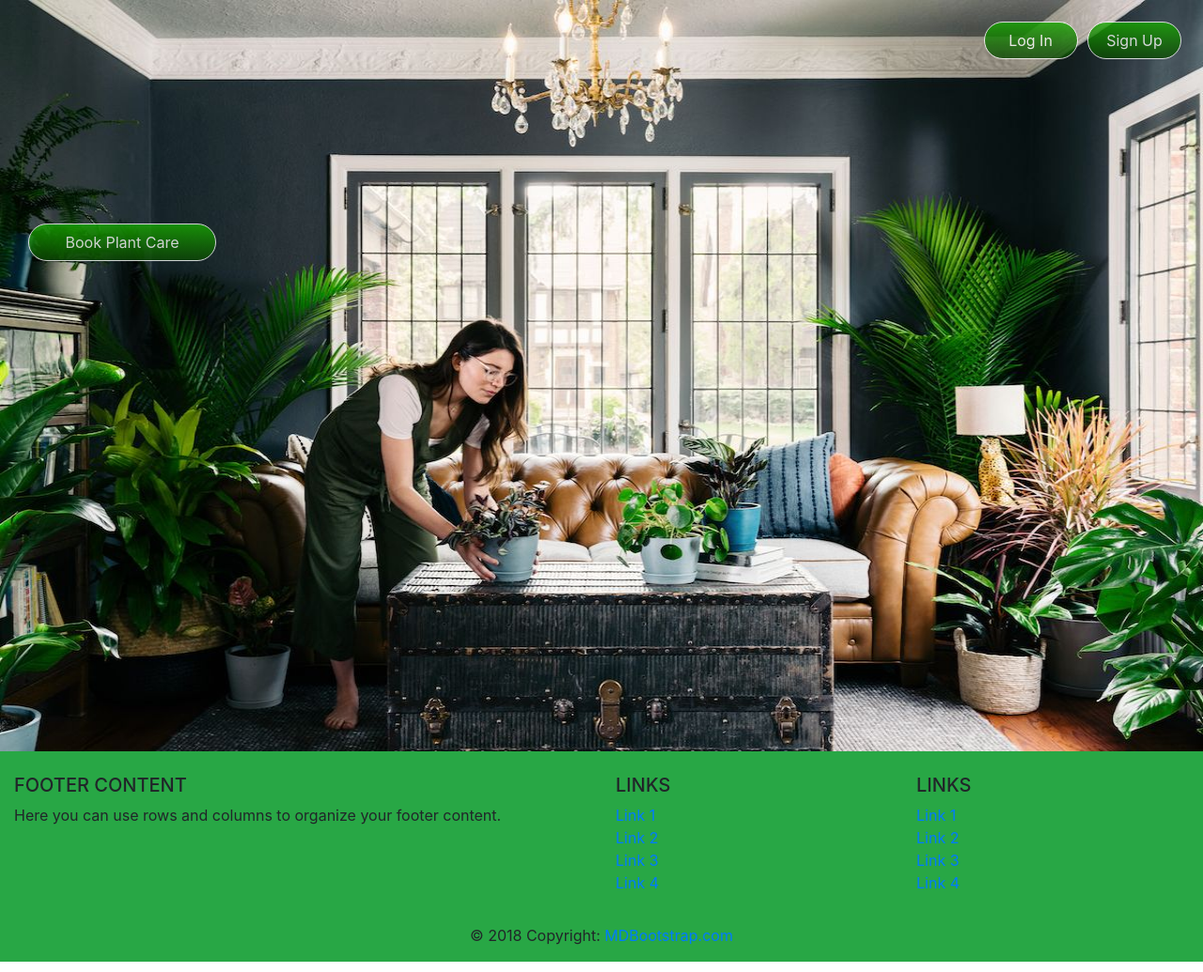
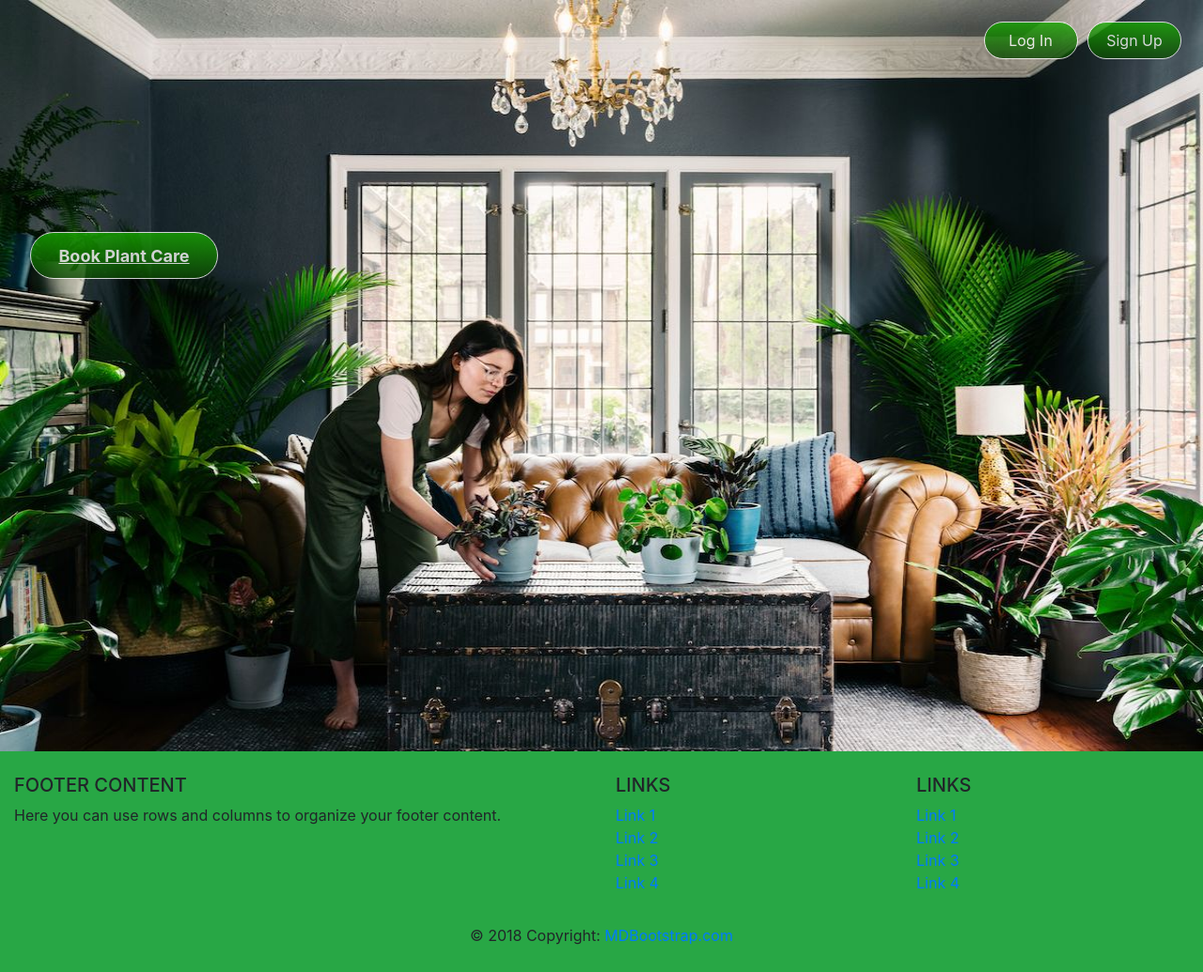
Before and after one commit to Jarquevious/greenthumbs, a Flask app: page / in a window 1280 px wide. Shown: the whole page at 94% size. After the commit the page ends 1006 px from the top, so only its background shows below. Run offline with Flask 2, Linux system fonts and the light colour scheme; data that the repository does not hold is empty; some libraries are stand-ins or nearby versions.

Commit message:
home page linked to form

```diff
--- a/app.py
+++ b/app.py
@@ -18,7 +18,7 @@ app = Flask(__name__)
 @app.route('/')
 def index():
     """Show all Appointments."""
-    return render_template('home.html', appointments=appointments.find())
+    return render_template('base.html')
 
 @app.route('/book_appointment')
 def show_book_appointment_form():
--- a/static/css/styles.css
+++ b/static/css/styles.css
@@ -29,12 +29,12 @@
     width: 100px;
 }
 
- .button-book {
-    position: relative;
-    width: 474px;
-    height: 800px;
-    left: 27px;
-    top: 235px;
+ .book {
+    position: absolute;
+    /* width: 474px;
+    height: 800px; */
+    left: 29px;
+    bottom: 500px;
  }
 
  .book-button {
@@ -44,7 +44,14 @@
     color: white;
     opacity: 80%;
     margin: 3px;
-    height:40px;
+    height:50px;
     width: 200px;
+    text-align: center ;
+    font-weight: bold;
+    font-size: large;
+    text-decoration: underline;
+    line-height: 50px;
 
  }
+
+ font-family: 'Ubuntu', sans-serif;
--- a/templates/base.html
+++ b/templates/base.html
@@ -9,6 +9,7 @@
     <!-- Bootstrap CSS -->
     <link rel="stylesheet" href="https://stackpath.bootstrapcdn.com/bootstrap/4.3.1/css/bootstrap.min.css" integrity="sha384-ggOyR0iXCbMQv3Xipma34MD+dH/1fQ784/j6cY/iJTQUOhcWr7x9JvoRxT2MZw1T" crossorigin="anonymous">
     <link rel="stylesheet" href="../static/css/styles.css">
+    <link href="https://fonts.googleapis.com/css?family=Ubuntu&display=swap" rel="stylesheet">
     <title>greenthumbs</title>
   </head>
   <body>
@@ -19,8 +20,9 @@
     <button type= "button" class="home_button">Sign Up</button>
   </div>
   <div class = "book">
-  <div class = "button-book">
-    <button type = "button" class = "book-button">Book Plant Care</button>
+  <div class = "book-button">
+  <a href="book_appointment" style = "color: white">Book Plant Care</a>
+
 
     </div>
   </div>
```
